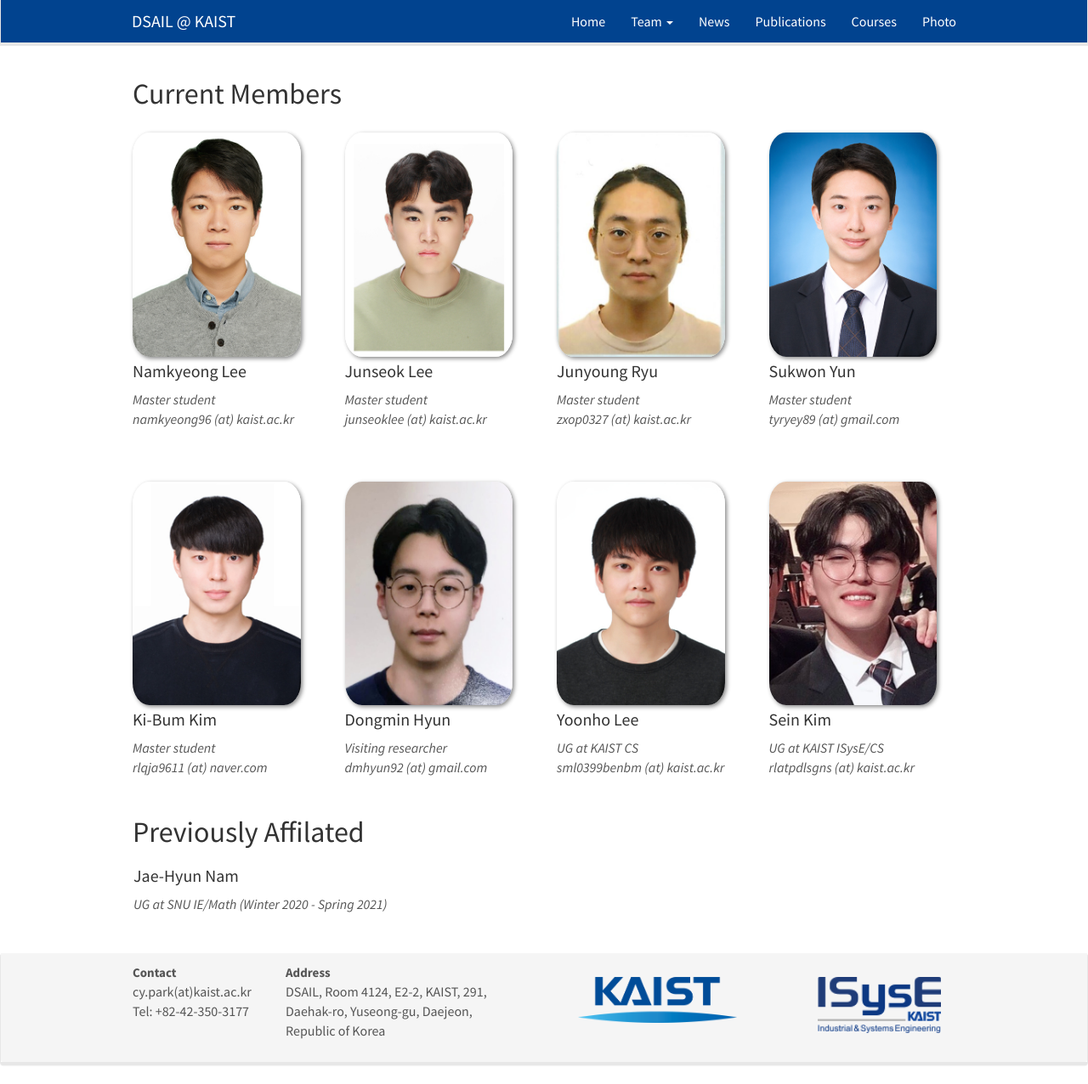
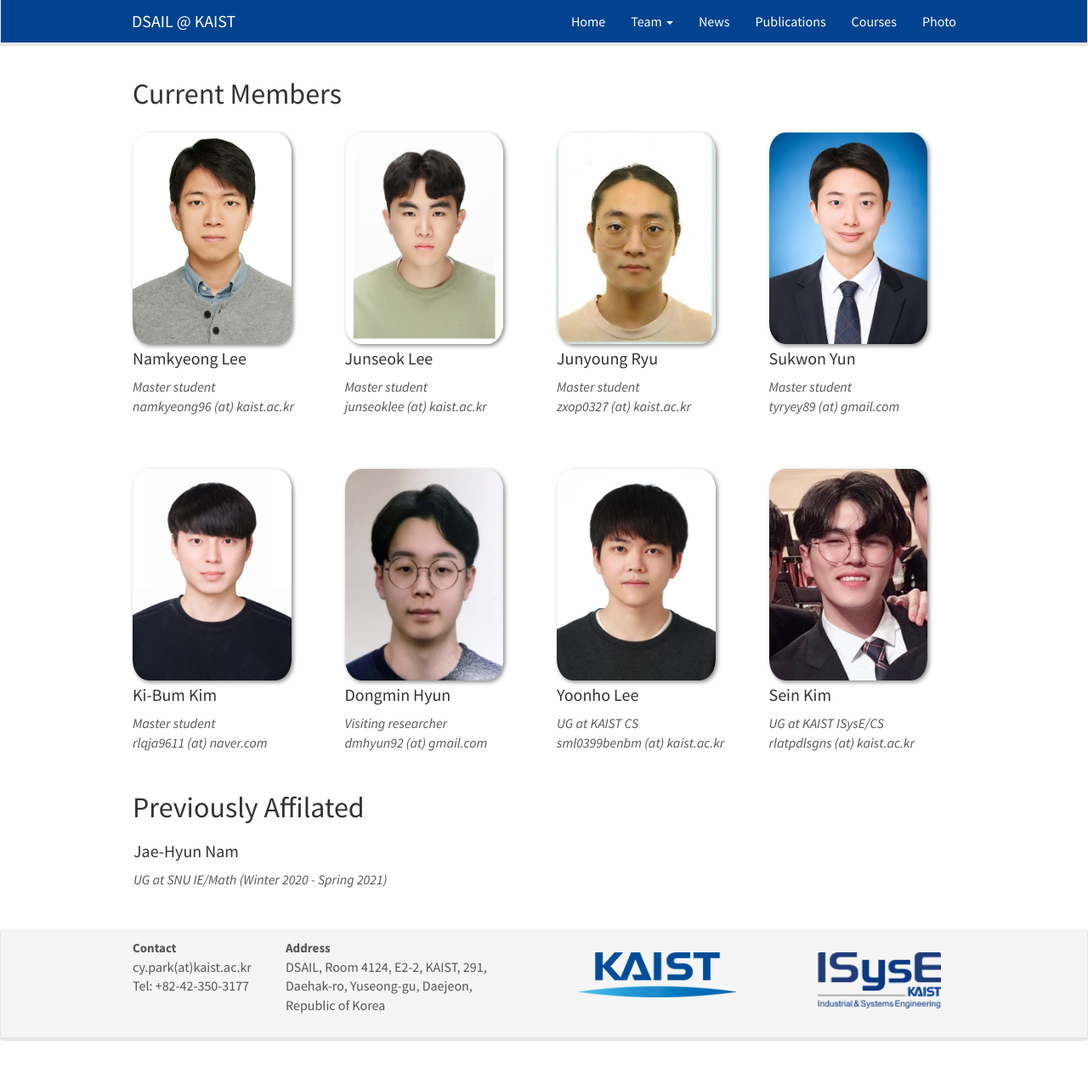
Before and after one commit to kaist-dsail/kaist-dsail.github.io, a Jekyll site: the page built from _pages/members.md, in a window 1280 px wide and 1276 px high. Shown: the whole window at 85% size. Built offline with Jekyll 4.4.1, drawn with Linux system fonts in a browser that asks for light colours; nearby versions of some CDN libraries.

Commit message:
Update members.md

```diff
--- a/_pages/members.md
+++ b/_pages/members.md
@@ -22,7 +22,7 @@
 {% endif %}
 
 <div class="col-md-3 clearfix">
-  <img src="{{ site.url }}{{ site.baseurl }}/images/teampic/{{ member.photo }}" class="img-responsive" width="90%" style="float: left" />
+  <img src="{{ site.url }}{{ site.baseurl }}/images/teampic/{{ member.photo }}" class="img-responsive" width="85%" style="float: left" />
   <h4 style>{{ member.name }}</h4>
   <i>{{ member.info }}<br>{{ member.email }}</i>
   <ul style="overflow: hidden">
```
